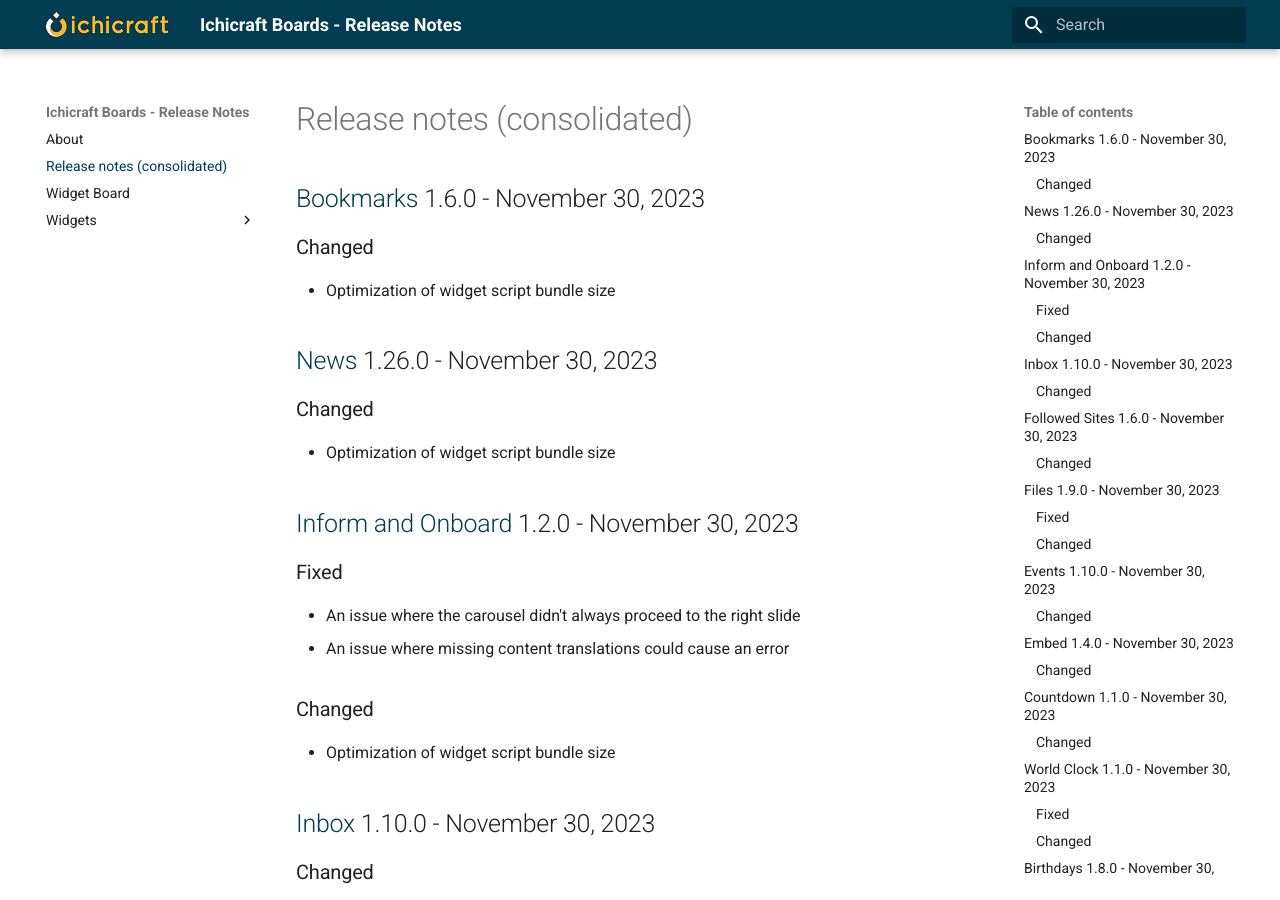
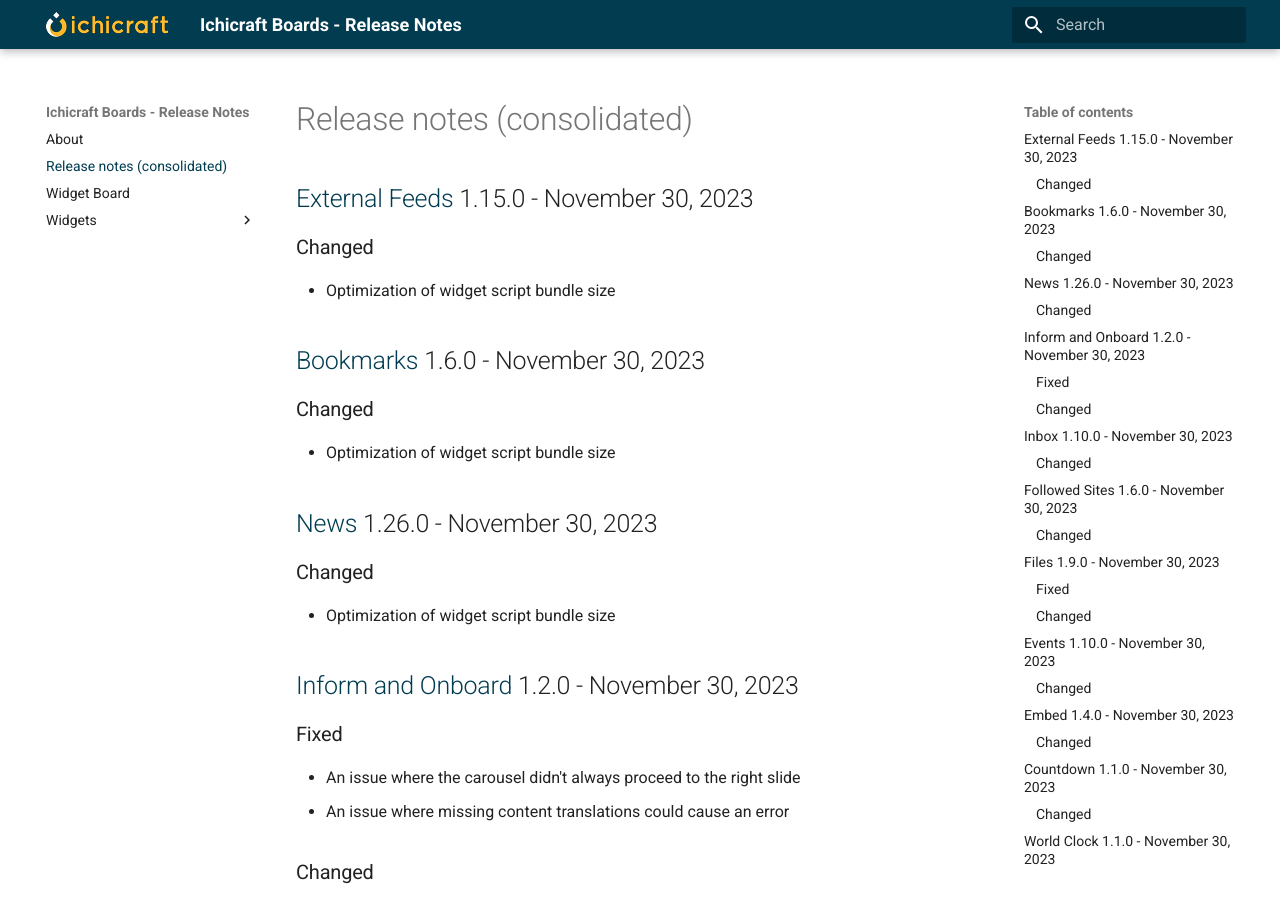
Before and after one commit to ichicraft/widgets-docs, an MkDocs documentation site: the page built from docs/Release-notes-(consolidated).md, in a window 1280 px wide and 900 px high. Built offline with MkDocs 1.6.1 and Material for MkDocs 9.7.7, drawn with Linux system fonts in a browser that asks for light colours.

Commit message:
Release notes updated by BuildService

```diff
--- a/docs/Release-notes-(consolidated).md
+++ b/docs/Release-notes-(consolidated).md
@@ -1,3 +1,8 @@
+## [External Feeds](./Widgets/External Feeds.md) 1.15.0 - November 30, 2023
+
+### Changed
+- Optimization of widget script bundle size
+
 ## [Bookmarks](./Widgets/Bookmarks.md) 1.6.0 - November 30, 2023
 
 ### Changed
```
Also changed, not shown: docs/Widgets/External Feeds.md (+5 -0 lines).
